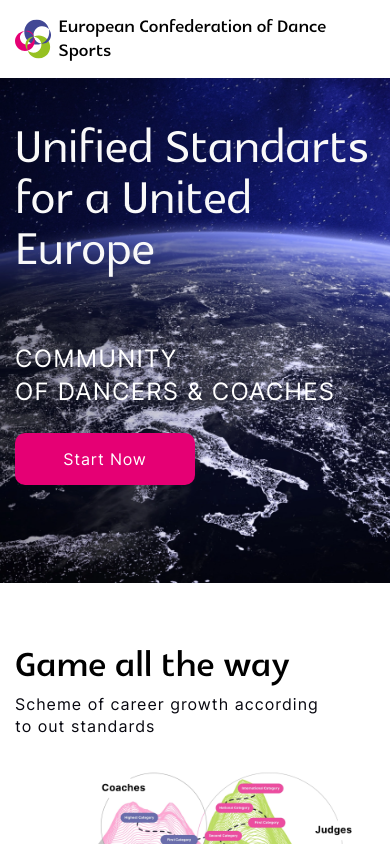
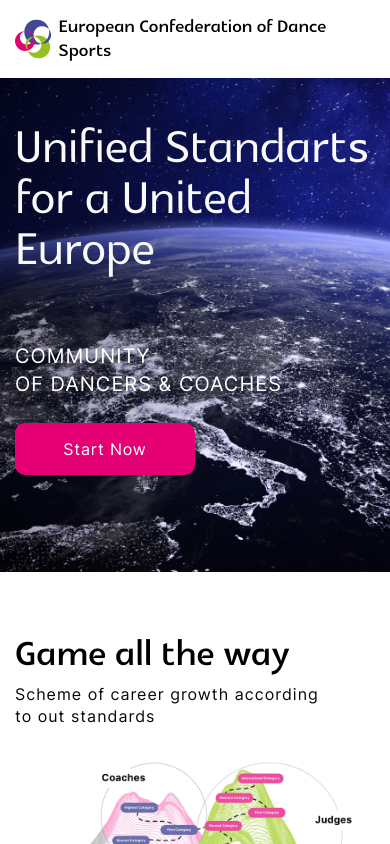
Before and after one commit to Guntyk/euro-dance-confederation-landing, a React (Create React App) app: page / in a window 390 px wide. Shown: the top 844 px of the page. Built offline with nearby package versions, Linux system fonts and the light colour scheme.

Commit message:
Hero Full 768px Adaptation

```diff
--- a/src/components/Hero/Hero.css
+++ b/src/components/Hero/Hero.css
@@ -29,13 +29,14 @@
 
 @media (max-width: 768px) {
   .hero {
-    padding: 10.63em 0 5.94em;
+    padding: 10.62em 0 5.94em;
   }
   .title {
     font-size: 4em;
   }
   .subtitle {
-    margin-bottom: 24px;
+    font-size: 1.25em;
+    margin-bottom: 1.25em;
   }
 }
 
```
